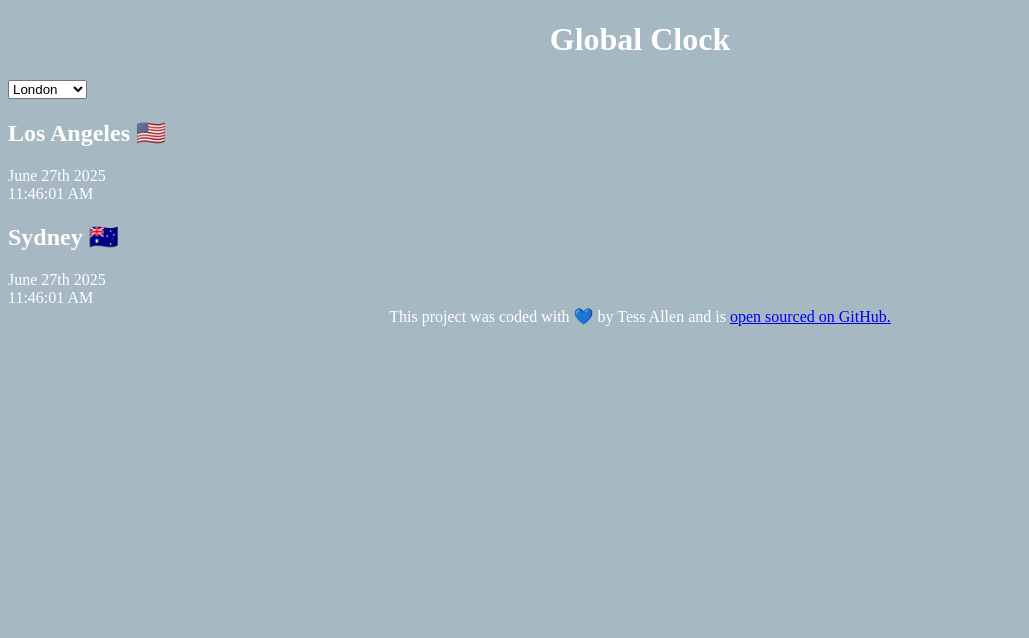
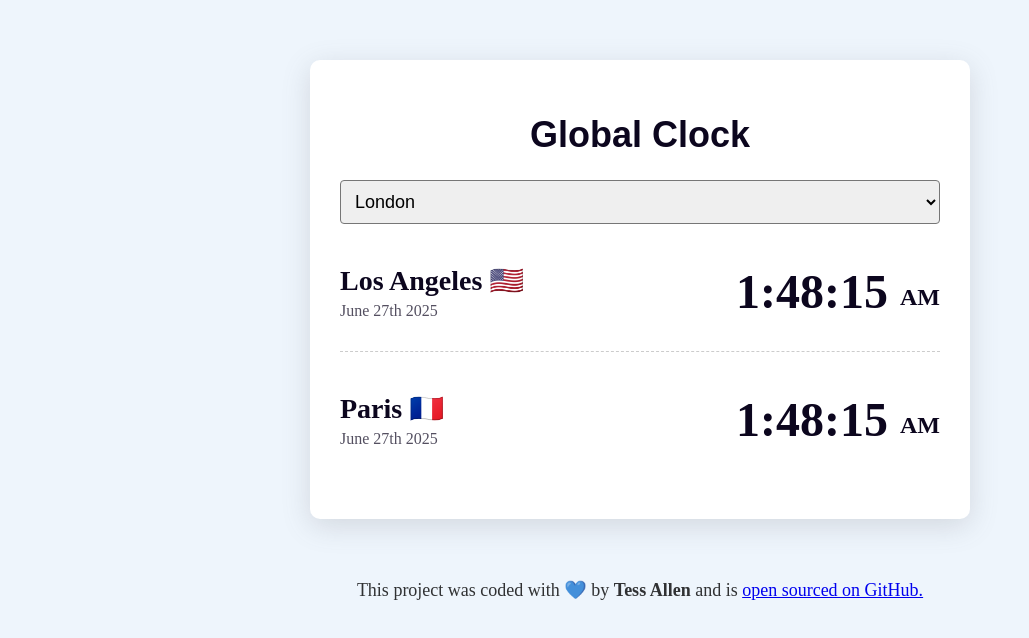
Before and after one commit to minervashia/global-clock-project, a plain HTML site: page index.html in a window 1280 px wide. Shown: the whole page, without its empty margins (0-1029 px from the left). Drawn offline with nearby package versions, Linux system fonts and the light colour scheme.

Commit message:
Add files via upload

```diff
--- a/css/style.css
+++ b/css/style.css
@@ -1,10 +1,64 @@
 body {
-  background:rgb(166, 185, 195);
-  color:white;
+  background: rgb(238, 245, 252);
+
+  color: rgb(12, 6, 30);
 }
-h1{
-    text-align: center;
+h1 {
+  text-align: center;
+  font-family: sans-serif;
+  font-size: 36px;
 }
-footer{
-    text-align: center;
+
+h2 {
+  margin: 0 0 5px;
+  font-size: 28px;
 }
+
+select {
+  display: block;
+  width: 100%;
+  font-size: 18px;
+  border-radius: 4px;
+  padding: 10px;
+}
+
+.container {
+  max-width: 600px;
+  margin: 60px auto;
+  background: white;
+  padding: 30px;
+  box-shadow: rgba(100, 100, 111, 0.2) 0px 7px 29px 0px;
+  border-radius: 10px;
+}
+
+.city {
+  display: flex;
+  margin: 10px 0;
+  justify-content: space-between;
+  padding: 30px 0;
+  border-bottom: 1px dashed rgba(0, 0, 0, 0.2);;
+}
+.city:last-child {
+  border: none;
+}
+
+.date {
+  opacity: 0.7;
+}
+
+.time {
+  font-size: 48px;
+  font-weight: bold;
+}
+
+.time small {
+  font-size: 24px;
+  vertical-align: middle;
+  line-height: 48px;
+}
+
+footer {
+  text-align: center;
+  font-size: 18px;
+  color: rgba(0, 0, 0, 0.8);
+}
--- a/index.html
+++ b/index.html
@@ -14,34 +14,39 @@
       <h1>Global Clock</h1>
 
       <select>
-        <option Value="">London</option>
-        <option Value="">New York</option>
-        <option Value="">Auckland</option>
-        <option Value="">Tokyo</option>
+        <option value="">London</option>
+        <option value="">New York</option>
+        <option value="">Auckland</option>
+        <option value="">Tokyo</option>
       </select>
 
-         <div class="city" >
+      <div class="city">
+        <div>
         <h2>Los Angeles 🇺🇸</h2>
         <div class="date">June 27th 2025</div>
-          <div class="time">11:46:01 AM</div>
+    </div>
+        <div class="time">1:48:15 <small> AM </small></div>
       </div>
 
-         <div class="city" >
-            <h2>Sydney 🇦🇺 </h2>
+      <div class="city">
+        <div>
+        <h2>Paris 🇫🇷</h2>
         <div class="date">June 27th 2025</div>
-            <div class="time">11:46:01 AM</div>
+    </div>
+        <div class="time">1:48:15 <small> AM </small></div>
+      </div>
+
     </div>
 
 
-        </div>
     <footer>
-      This project was coded with 💙 by Tess Allen and is
+      This project was coded with 💙 by <strong> Tess Allen</strong> and is
       <a
         href="https://github.com/minervashia/global-clock-project"
-        target="_blank">
-
+        target="_blank"
+      >
         open sourced on GitHub.</a
-
+      >
     </footer>
 
     <script src="javascript/index.js"></script>
```
Lines whose indentation alone changed are shown as unchanged.
